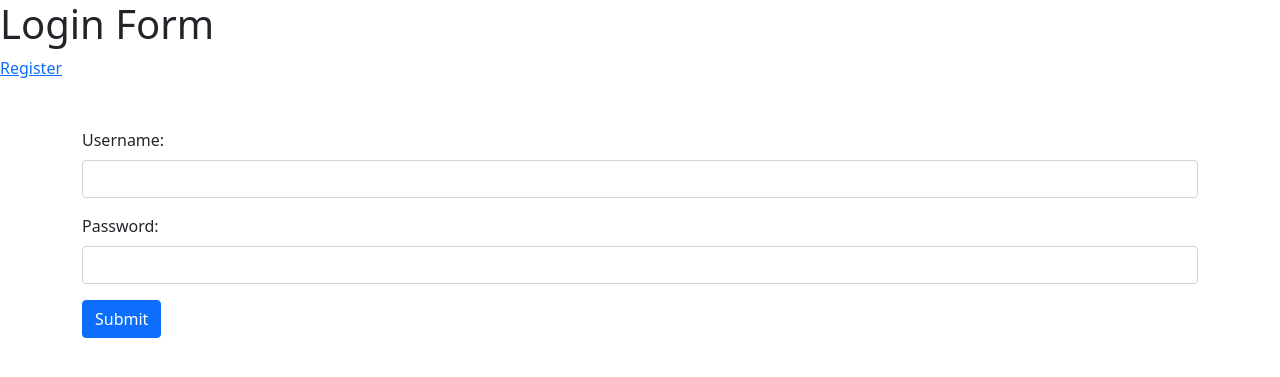
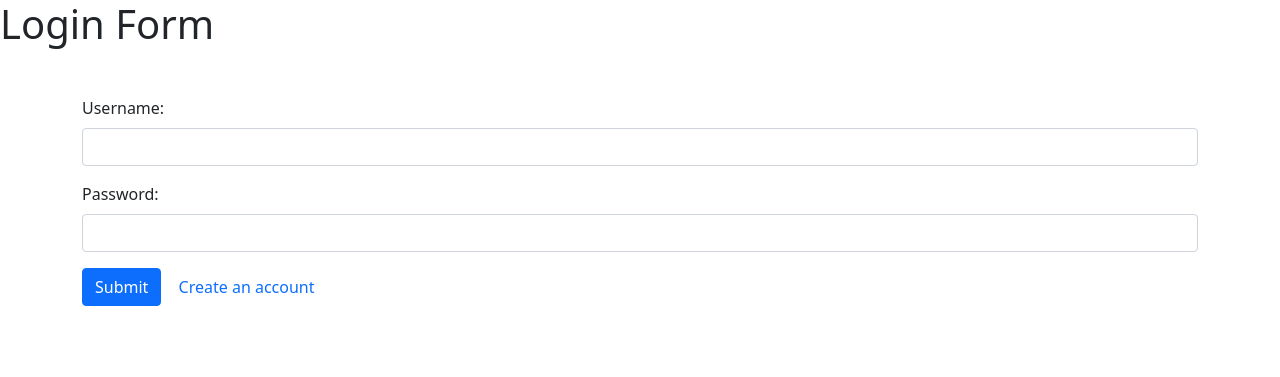
Before and after one commit to danielpwhite/Web-App-Deployed, a Flask app: page / in a window 1280 px wide. Shown: the top 377 px of the page. Run offline with Flask 3, Linux system fonts and the light colour scheme.

Commit message:
Fixed redirect buttons

```diff
--- a/auth/templates/login.html
+++ b/auth/templates/login.html
@@ -17,11 +17,14 @@
             });
         });
     </script>
+    <style>
+        .no-underline {
+            text-decoration: none;
+        }
+    </style>
 </head>
 <body>
     <h1>Login Form</h1>
-
-    <a href="http://localhost:5000/register">Register</a>
 
     <form action="/login" method="POST" class="container mt-5">
         <div class="mb-3">
@@ -33,6 +36,7 @@
             <input type="password" id="password" name="password" class="form-control">
         </div>
         <button type="submit" class="btn btn-primary">Submit</button>
+        <a href="{{ url_for('register') }}" class="btn btn-link no-underline">Create an account</a>
     </form>
 </body>
 </html>
```
Also changed, not shown: auth/templates/register.html (+6 -2 lines).
